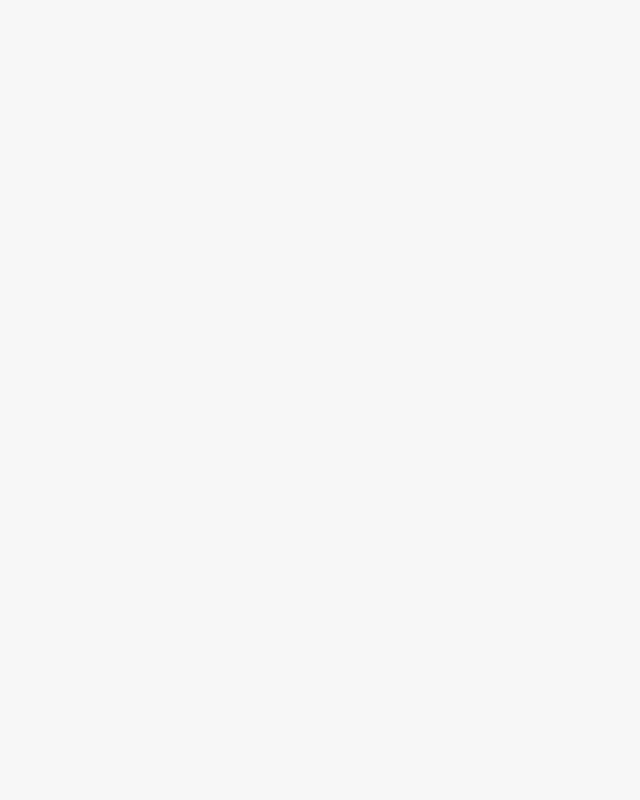
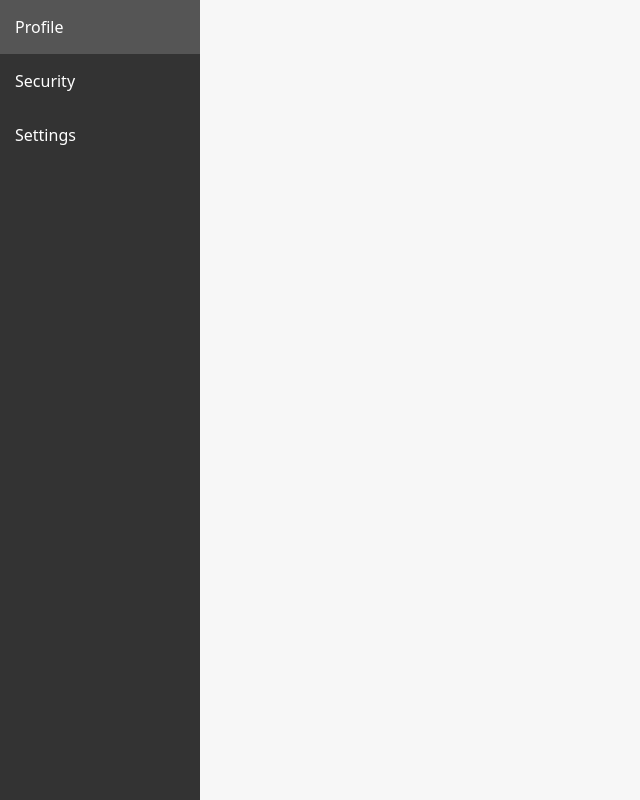
Before and after one commit to Heeneth12/Retroscope-FE, an Angular app: page /profile in a window 1280 px wide. Before the commit this address led to /. Shown: the whole page, without its empty margins (0-640 px from the left). Built offline with nearby package versions, Linux system fonts and the light colour scheme.

Commit message:
added user profile component

```diff
--- a/src/app/app-routing.module.ts
+++ b/src/app/app-routing.module.ts
@@ -5,6 +5,7 @@ import { ChatRoomComponent } from './chat-room/chat-room.component';
 import { LoginComponent } from './auth/login/login.component';
 import { RegComponent } from './auth/reg/reg.component';
 import { RoomFormComponent } from './room-form/room-form.component';
+import { ProfileComponent } from './profile/profile.component';
 
 const routes: Routes = [
   {path:'' ,component:HomeComponent},
@@ -12,6 +13,7 @@ const routes: Routes = [
   {path:'login' , component :LoginComponent},
   {path :'reg' , component : RegComponent},
   {path :'roomform' , component : RoomFormComponent},
+  {path :'profile' , component : ProfileComponent},
 ];
 
 @NgModule({
--- a/src/app/app.module.ts
+++ b/src/app/app.module.ts
@@ -14,6 +14,7 @@ import { provideAnimationsAsync } from '@angular/platform-browser/animations/asy
 import {MatInputModule} from '@angular/material/input';
 import {MatSelectModule} from '@angular/material/select';
 import { FooterComponent } from './footer/footer.component';
+import { ProfileComponent } from './profile/profile.component';
 
 @NgModule({
   declarations: [
@@ -25,6 +26,7 @@ import { FooterComponent } from './footer/footer.component';
     RegComponent,
     RoomFormComponent,
     FooterComponent,
+    ProfileComponent,
   ],
   imports: [
     BrowserModule,
--- /dev/null
+++ b/src/app/profile/profile.component.css
@@ -0,0 +1,23 @@
+.sidebar {
+    width: 200px;
+    height: 100%;
+    background-color: #333;
+    position: fixed;
+    left: 0;
+    top: 0;
+  }
+
+  ul {
+    list-style-type: none;
+    padding: 0;
+  }
+
+  li {
+    padding: 15px;
+    color: #fff;
+    cursor: pointer;
+  }
+
+  .active {
+    background-color: #555;
+  }
--- /dev/null
+++ b/src/app/profile/profile.component.html
@@ -0,0 +1,19 @@
+<div class="profile">
+  <div class="sidebar">
+    <ul>
+      <li [ngClass]="{'active': selectedTab === 0}" (click)="selectTab(0)">Profile</li>
+      <li [ngClass]="{'active': selectedTab === 1}" (click)="selectTab(1)">Security</li>
+      <li [ngClass]="{'active': selectedTab === 2}" (click)="selectTab(2)">Settings</li>
+    </ul>
+  </div>
+
+  <div class="card" *ngIf="selectedTab === 0">
+    <h1>ksdnksdnvos</h1>
+  </div>
+  <div class="card" *ngIf="selectedTab === 1">
+    <h1>ksdnksdnvos</h1>
+  </div>
+  <div class="card" *ngIf="selectedTab === 2">
+    <h1>ksdnksdnvos</h1>
+  </div>
+</div>
--- /dev/null
+++ b/src/app/profile/profile.component.ts
@@ -0,0 +1,15 @@
+import { Component, EventEmitter, Output } from '@angular/core';
+
+@Component({
+  selector: 'app-profile',
+  templateUrl: './profile.component.html',
+  styleUrl: './profile.component.css'
+})
+export class ProfileComponent {
+  selectedTab: number = 0;
+
+  selectTab(tab: number) {
+    this.selectedTab = tab;
+    console.log(this.selectTab)
+  }
+}
```
Also changed, not shown: 1 other file (tests, documents, lock files or other folders).
